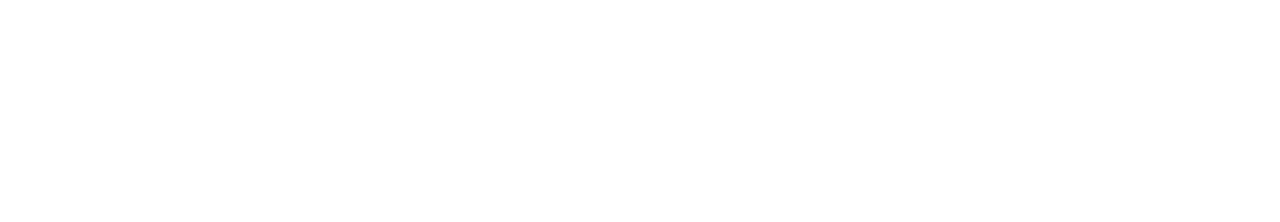
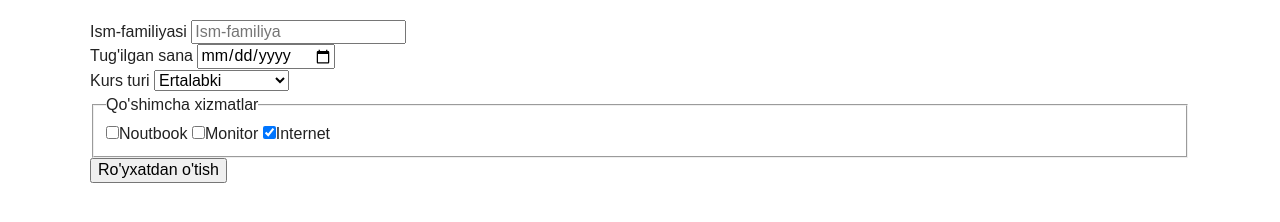
Before and after one commit to S-Yunusov/form, a plain HTML site: page index.html in a window 1280 px wide. Drawn offline with Linux system fonts and the light colour scheme.

Commit message:
Add forms checkbox, fieldset, legend

```diff
--- a/css/style.css
+++ b/css/style.css
@@ -38,6 +38,7 @@ img{
   padding-right: 50px;
   margin-left: auto;
   margin-right: auto;
+  margin-top: 20px;
 }
 
 
--- a/index.html
+++ b/index.html
@@ -1,10 +1,10 @@
 <!DOCTYPE html>
-<html lang="en">
+<html lang="uz">
 <head>
   <meta charset="UTF-8">
   <meta http-equiv="X-UA-Compatible" content="IE=edge">
   <meta name="viewport" content="width=device-width, initial-scale=1.0">
-  <title>Document</title>
+  <title>Form</title>
 
   <!-- STYLE -->
   <link rel="stylesheet" href="css/normalize.css">
@@ -14,6 +14,53 @@
 </head>
 <body>
 
+  <main class="main-content">
+    <div class="container">
+      <form action="https://echo.htmlacademy.ru" method="POST">
+
+        <div>
+          <label for="fullname-input">Ism-familiyasi</label>
+          <input type="text" name="fullname" id="fullname-input" placeholder="Ism-familiya" required>
+        </div>
+        <div>
+          <label for="dob-input">Tug'ilgan sana</label>
+          <input type="date" name="dob" id="dob-input" placeholder="Tug'ilgan sana" required>
+        </div>
+
+        <div>
+          <label for="course-type-select">Kurs turi</label>
+          <select name="course-type" id="course-type-select">
+            <optgroup label="Oflayn darslar">
+              <option value="morning">Ertalabki</option>
+              <option value="afternoon">Peshingi</option>
+              <option value="evening" disabled>Kechki paytgi</option>
+            </optgroup>
+            <optgroup label="online darslar">
+              <option value="standart">Standart</option>
+              <option value="pro">Pro</option>
+            </optgroup>
+          </select>
+        </div>
+
+        <div>
+          <fieldset>
+            <legend>Qo'shimcha xizmatlar</legend>
+            <label>
+              <input type="checkbox" name="laptop">Noutbook
+            </label>
+            <label>
+              <input type="checkbox" name="monitor">Monitor
+            </label>
+            <label>
+              <input type="checkbox" name="internet" checked>Internet
+            </label>
+          </fieldset>
+        </div>
+        <button type="submit">Ro'yxatdan o'tish</button>
+      </form>
+    </div>
+  </main>
+
 
 
 
```
